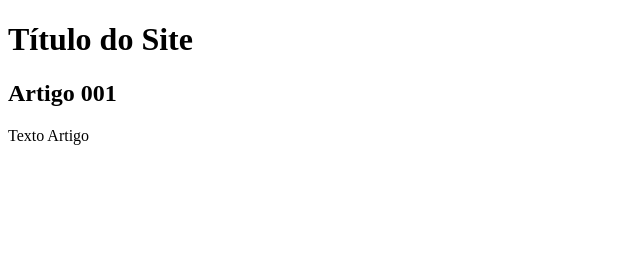
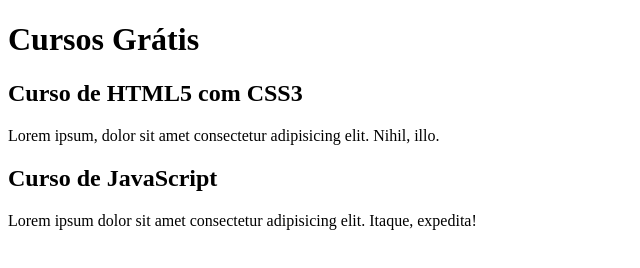
Before and after one commit to Ricardobruffatto/projeto-de-um-site-durante-o-curso-de-Git-e-GitHub, a plain HTML site: page index.htm in a window 1280 px wide. Shown: the whole page, without its empty margins (0-640 px from the left). Drawn offline with Linux system fonts and the light colour scheme.

Commit message:
Comecei a escrever o conteúdo

```diff
--- a/index.htm
+++ b/index.htm
@@ -8,11 +8,15 @@
 <body>
     <main>
         <header>
-            <h1>Título do Site</h1>
+            <h1>Cursos Grátis</h1>
         </header>
         <article>
-            <h2>Artigo 001</h2>
-            <p>Texto Artigo</p>
+            <h2>Curso de HTML5 com CSS3</h2>
+            <p>Lorem ipsum, dolor sit amet consectetur adipisicing elit. Nihil, illo.</p>
+        </article>
+        <article>
+            <h2>Curso de JavaScript</h2>
+            <p>Lorem ipsum dolor sit amet consectetur adipisicing elit. Itaque, expedita!</p>
         </article>
     </main>
 </body>
```
